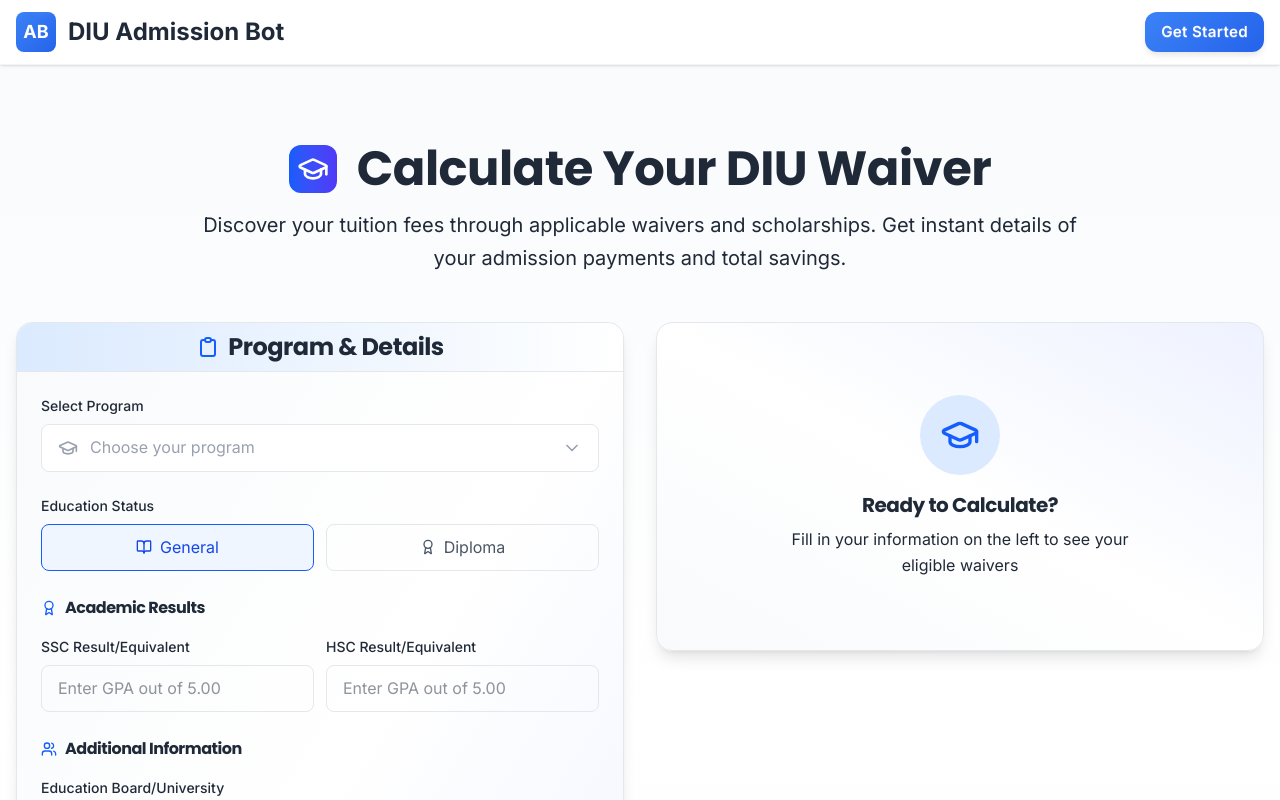
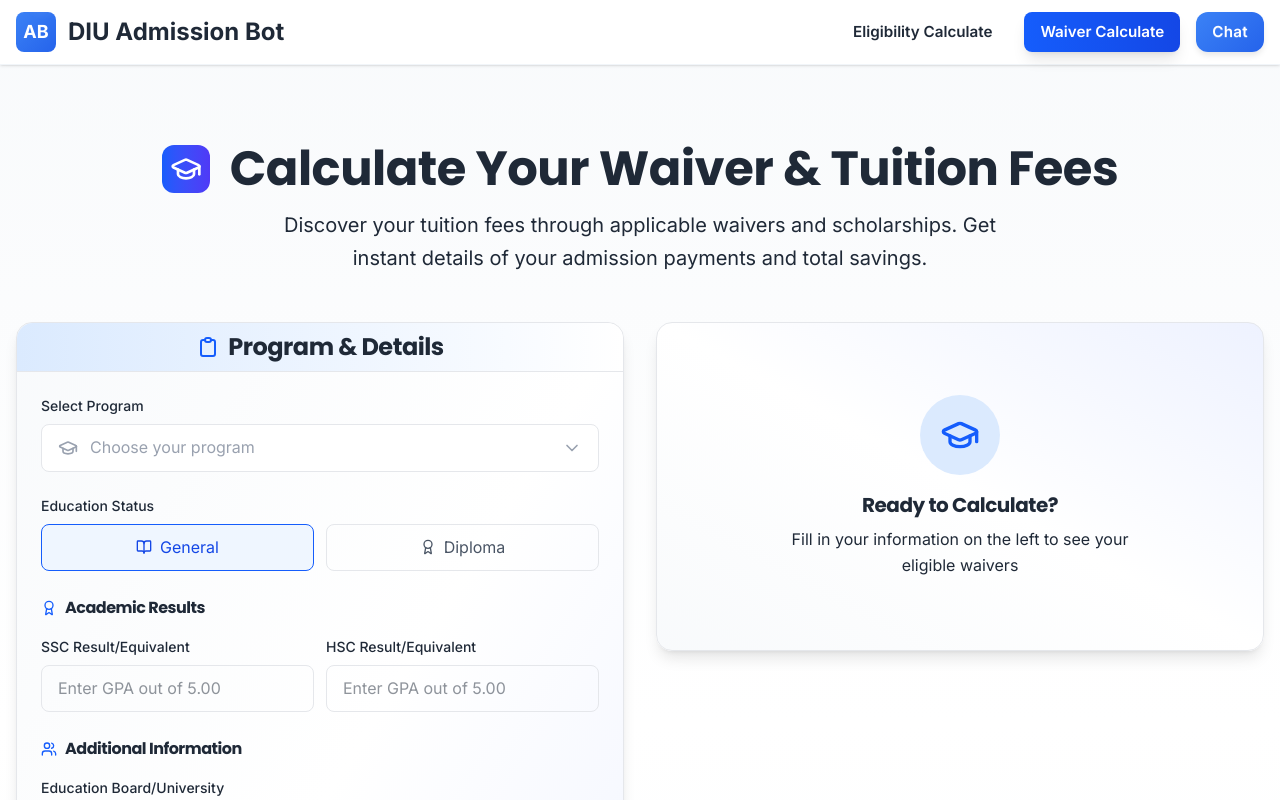
Before and after one commit to mdashraful24/admission-bot-client, a React (Vite) app: page /waiver-calculator in a window 1280 px wide. Shown: the top 800 px of the page. Built offline with nearby package versions, Linux system fonts and the light colour scheme; no server answers.

Commit message:
updated design

```diff
--- a/src/page/FinalWaiver/FinalWaiver.jsx
+++ b/src/page/FinalWaiver/FinalWaiver.jsx
@@ -319,11 +319,11 @@
                             <GraduationCap className="w-7 h-7 lg:w-8 lg:h-8 text-white" />
                         </div>
                         <h3 className="text-2xl md:text-4xl lg:text-5xl font-semibold">
-                            Calculate Your DIU Waiver
+                            Calculate Your Waiver & Tuition Fees
                         </h3>
                     </div>
                     <div>
-                        <p className="md:text-lg lg:text-xl max-w-4xl mx-auto leading-relaxed">
+                        <p className="md:text-lg lg:text-xl max-w-3xl mx-auto leading-relaxed">
                             Discover your tuition fees through applicable waivers and scholarships. Get instant details of your admission payments and total savings.
                         </p>
                     </div>
--- a/src/page/Home/Features/Features.jsx
+++ b/src/page/Home/Features/Features.jsx
@@ -2,18 +2,6 @@
 
 const Features = () => {
     const features = [
-        // {
-        //     id: 'department_recommendation',
-        //     title: 'Department Recommendation',
-        //     description: 'Find the perfect department based on your interests, academic background, and career goals.',
-        //     icon: (
-        //         <svg className="w-12 h-12 text-blue-600" fill="none" stroke="currentColor" viewBox="0 0 24 24">
-        //             <path strokeLinecap="round" strokeLinejoin="round" strokeWidth={2} d="M9 5H7a2 2 0 00-2 2v12a2 2 0 002 2h10a2 2 0 002-2V7a2 2 0 00-2-2h-2M9 5a2 2 0 002 2h2a2 2 0 002-2M9 5a2 2 0 012-2h2a2 2 0 012 2" />
-        //         </svg>
-        //     ),
-        //     path: '/department-recommendation',
-        //     color: 'blue'
-        // },
         {
             id: 'eligibility_calculator',
             title: 'Eligibility Calculator',
@@ -37,18 +25,6 @@
             ),
             path: '/waiver-calculator',
             color: 'purple'
-        },
-        {
-            id: 'tuition_fee_calculator',
-            title: 'Tuition Fee Calculator',
-            description: 'Estimate your tuition fees and plan your education budget effectively.',
-            icon: (
-                <svg className="w-12 h-12 text-orange-600" fill="none" stroke="currentColor" viewBox="0 0 24 24">
-                    <path strokeLinecap="round" strokeLinejoin="round" strokeWidth={2} d="M12 6v12m-3-2.818l.879.659c1.171.879 3.07.879 4.242 0 1.172-.879 1.172-2.303 0-3.182C13.536 12.219 12.768 12 12 12c-.725 0-1.45-.22-2.003-.659-1.106-.879-1.106-2.303 0-3.182s2.9-.879 4.006 0l.415.33M21 12a9 9 0 11-18 0 9 9 0 0118 0z" />
-                </svg>
-            ),
-            path: '/tuition-fee-calculator',
-            color: 'orange'
         }
     ];
 
@@ -72,7 +48,7 @@
                     Discover tools designed to simplify your educational journey
                 </p>
 
-                <div className="grid grid-cols-1 md:grid-cols-2 lg:grid-cols-3 gap-6">
+                <div className="grid grid-cols-1 md:grid-cols-2 gap-6 max-w-6xl mx-auto">
                     {features.map((feature) => (
                         <div
                             className="group cursor-pointer block"
@@ -93,7 +69,7 @@
                                     <h3 className="text-xl font-semibold leading-relaxed mb-2">
                                         {feature.title}
                                     </h3>
-                                    <p className="text-sm leading-relaxed grow">
+                                    <p className="text-sm md:text-base leading-relaxed grow">
                                         {feature.description}
                                     </p>
                                     <div className="mt-4 group-hover:opacity-100 transition-opacity duration-300 ease-in-out">
--- a/src/page/Home/WhyChooseUs/WhyChooseUs.jsx
+++ b/src/page/Home/WhyChooseUs/WhyChooseUs.jsx
@@ -9,7 +9,7 @@
                     Everything you need for seamless admissions management
                 </p>
 
-                <div className="grid grid-cols-1 md:grid-cols-3 gap-6">
+                <div className="grid grid-cols-1 md:grid-cols-2 lg:grid-cols-3 gap-6">
                     {[
                         {
                             icon: '🤖',
--- a/src/page/TuitionFee/TuitionFee.jsx
+++ /dev/null
@@ -1,9 +0,0 @@
-const TuitionFee = () => {
-    return (
-        <div>
-
-        </div>
-    );
-};
-
-export default TuitionFee;
--- a/src/router/Router.jsx
+++ b/src/router/Router.jsx
@@ -4,7 +4,6 @@
 import Home from "../page/Home/Home";
 import EligibilityCalculator from "../page/EligibilityCalculator/EligibilityCalculator";
 import FinalWaiver from "../page/FinalWaiver/FinalWaiver";
-import TuitionFee from "../page/TuitionFee/TuitionFee";
 
 export const router = createBrowserRouter([
     {
@@ -13,8 +12,7 @@
         children: [
             { index: true, Component: Home },
             { path: "eligibility-calculator", Component: EligibilityCalculator },
-            { path: "waiver-calculator", Component: FinalWaiver },
-            { path: "tuition-fee-calculator", Component: TuitionFee },
+            { path: "waiver-calculator", Component: FinalWaiver }
         ]
     },
     {
--- a/src/shared/Navbar.jsx/Navbar.jsx
+++ b/src/shared/Navbar.jsx/Navbar.jsx
@@ -1,20 +1,118 @@
-import { Link } from "react-router";
+import { Link, useLocation } from "react-router";
+import { useState } from "react";
+import { Menu, X } from "lucide-react";
 
 const Navbar = () => {
+    const location = useLocation();
+    const [isMenuOpen, setIsMenuOpen] = useState(false);
+
+    const toggleMenu = () => {
+        setIsMenuOpen(!isMenuOpen);
+    };
+
+    const closeMenu = () => {
+        setIsMenuOpen(false);
+    };
+
+    // Helper function to check if a route is active
+    const isActiveRoute = (path) => {
+        return location.pathname === path;
+    };
+
+    // Check if current route is home
+    const isHomePage = location.pathname === "/";
+
     return (
         <div className="bg-white border-b border-slate-100 sticky top-0 z-40 shadow-sm px-4">
             <div className="container mx-auto">
-                <div className="flex justify-between items-center h-16">
-                    <Link to="/" className="flex items-center gap-3">
+                <div className="flex items-center justify-between h-16">
+                    {/* Logo and Brand */}
+                    <Link to="/" className="flex items-center gap-3" onClick={closeMenu}>
                         <div className="w-10 h-10 rounded-lg gradient-primary flex items-center justify-center text-white font-bold text-lg">
                             AB
                         </div>
-                        <span className="text-xl md:text-2xl font-bold">DIU Admission Bot</span>
+                        <span className="hidden md:block text-xl md:text-2xl font-bold truncate">
+                            DIU Admission Bot
+                        </span>
                     </Link>
-                    <div>
-                        <Link to="/chat" className="btn btn-primary">Get Started</Link>
+
+                    <div className="flex items-center gap-4">
+                        {/* Desktop Navigation */}
+                        <div className="hidden lg:flex items-center gap-4">
+                            {!isHomePage && (
+                                <>
+                                    <Link
+                                        to="/eligibility-calculator"
+                                        className={`px-4 py-2 rounded-lg font-semibold text-[0.95rem] transition-all duration-300 ${isActiveRoute('/eligibility-calculator')
+                                            ? 'bg-linear-to-r from-blue-600 to-blue-700 text-white shadow-lg'
+                                            : 'bg-linear-to-r hover:from-blue-50 hover:to-blue-100 hover:shadow-lg'
+                                            }`}
+                                    >
+                                        Eligibility Calculate
+                                    </Link>
+                                    <Link
+                                        to="/waiver-calculator"
+                                        className={`px-4 py-2 rounded-lg font-semibold text-[0.95rem] transition-all duration-300 ${isActiveRoute('/waiver-calculator')
+                                            ? 'bg-linear-to-r from-blue-600 to-blue-700 text-white shadow-lg'
+                                            : 'bg-linear-to-r hover:from-blue-50 hover:to-blue-100 hover:shadow-lg'
+                                            }`}
+                                    >
+                                        Waiver Calculate
+                                    </Link>
+                                </>
+                            )}
+                        </div>
+
+                        <Link to="/chat" className="btn btn-primary">Chat</Link>
+
+                        {/* Menu Button */}
+                        {!isHomePage && (
+                            <button
+                                onClick={toggleMenu}
+                                className="lg:hidden p-2 rounded-lg hover:bg-slate-100 transition-colors"
+                                aria-label="Toggle menu"
+                            >
+                                {isMenuOpen ? (
+                                    <X className="w-6 h-6" />
+                                ) : (
+                                    <Menu className="w-6 h-6" />
+                                )}
+                            </button>
+                        )}
                     </div>
                 </div>
+
+                {/* Mobile/Tablet Dropdown Menu */}
+                {isMenuOpen && (
+                    <div className="lg:hidden absolute left-0 right-0 top-16 bg-white border-b border-slate-100 shadow-lg py-4 px-4 z-50 animate-slideDown">
+                        <div className="flex flex-col gap-2">
+                            {!isHomePage && (
+                                <>
+                                    <Link
+                                        to="/eligibility-calculator"
+                                        className={`w-full py-3 px-4 rounded-lg font-semibold text-[0.95rem] text-center transition-all duration-300 ${isActiveRoute('/eligibility-calculator')
+                                            ? 'bg-linear-to-r from-blue-600 to-blue-700 text-white shadow-lg'
+                                            : 'bg-linear-to-r hover:from-blue-50 hover:to-blue-100 hover:shadow-lg'
+                                            }`}
+                                        onClick={closeMenu}
+                                    >
+                                        Eligibility Calculate
+                                    </Link>
+                                    <Link
+                                        to="/waiver-calculator"
+                                        className={`w-full py-3 px-4 rounded-lg font-semibold text-[0.95rem] text-center transition-all duration-300 ${isActiveRoute('/waiver-calculator')
+                                            ? 'bg-linear-to-r from-blue-600 to-blue-700 text-white shadow-lg'
+                                            : 'bg-linear-to-r hover:from-blue-50 hover:to-blue-100 hover:shadow-lg'
+                                            }`}
+                                        onClick={closeMenu}
+                                    >
+                                        Waiver Calculate
+                                    </Link>
+                                </>
+                            )}
+                        </div>
+                    </div>
+                )}
             </div>
         </div>
     );
```
